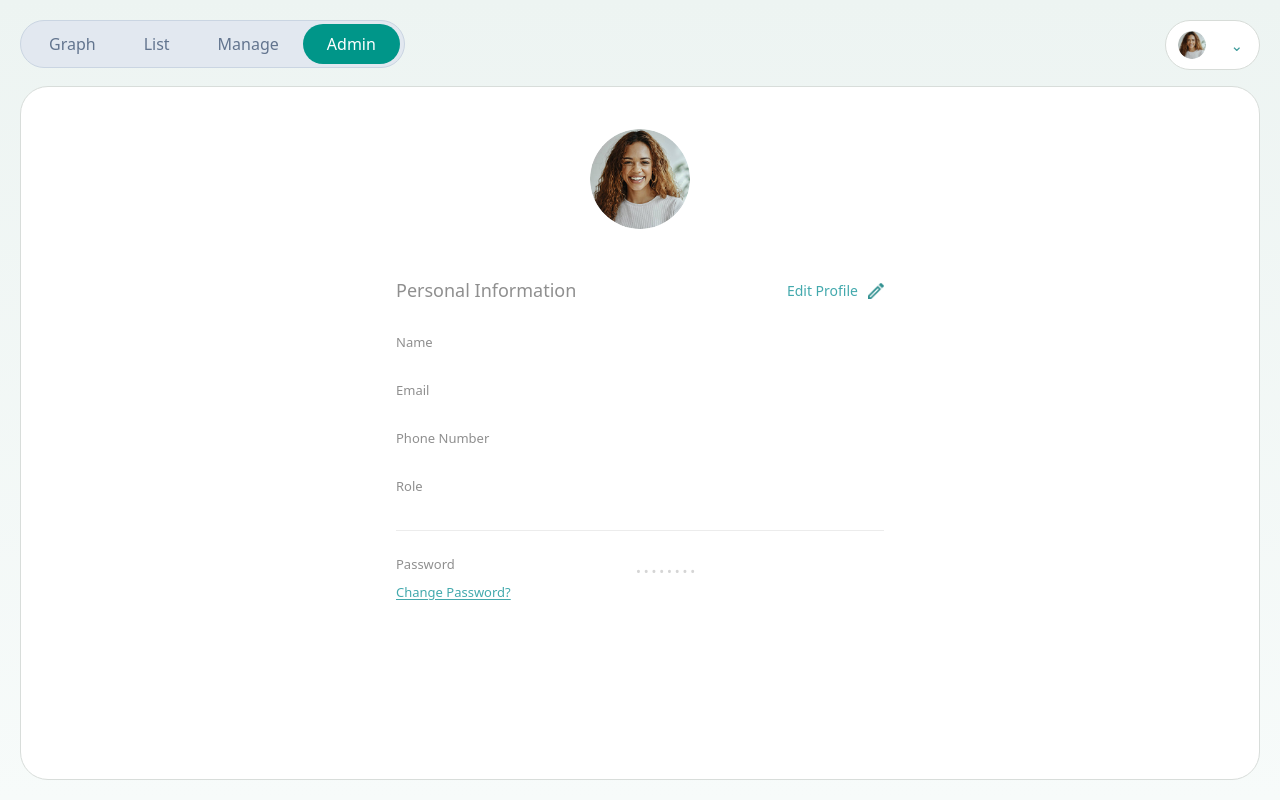
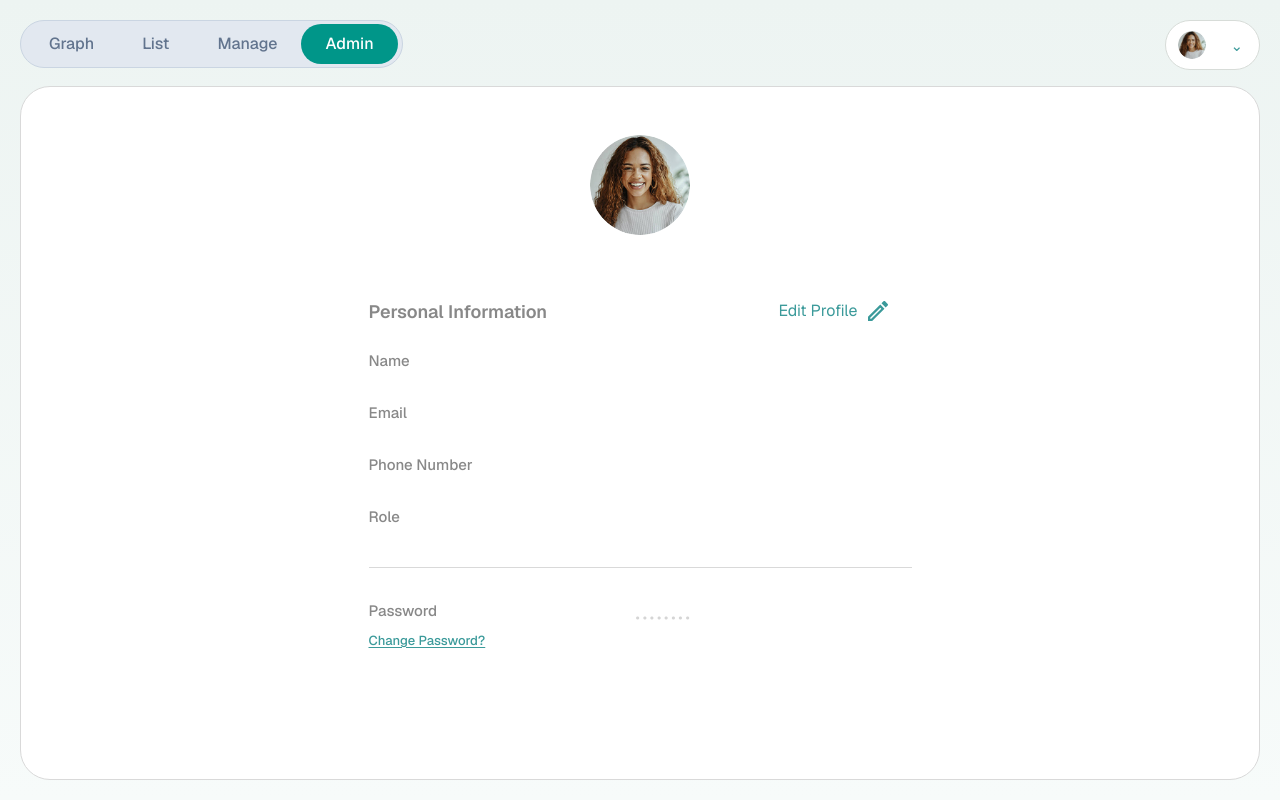
Before and after one commit to TritonSE/David-Brower-Center, a Next.js app in the folder frontend/: page /profile in a window 1280 px wide. Built offline with nearby package versions, Linux system fonts and the light colour scheme; no server answers.

Commit message:
Profile page fixes

```diff
--- a/frontend/src/app/profile/AdminProfile.css
+++ b/frontend/src/app/profile/AdminProfile.css
@@ -9,7 +9,7 @@
  */
 .page {
   position: relative;
-  font-family: system-ui, sans-serif;
+  font-family: "Proxima Nova", var(--font-geist-sans), "Helvetica Neue", Arial, sans-serif;
   display: flex;
   flex-direction: column;
   flex: 1;
@@ -174,8 +174,8 @@ body:has(main > .page) {
 }
 
 .profile-card {
-  border: 1px solid #d8ddda;
-  border-radius: 28px;
+  border: 1px solid #d9d9d9;
+  border-radius: 30px;
   background: #ffffff;
   box-shadow: 0 1px 0 rgba(255, 255, 255, 0.85) inset;
   flex: 1;
@@ -183,17 +183,21 @@ body:has(main > .page) {
 }
 
 .profile-card-inner {
-  width: min(100%, 860px);
+  width: 100%;
   margin: 0 auto;
-  padding: 42px 28px 36px;
+  padding: 48px 72px;
+  box-sizing: border-box;
+  display: flex;
+  flex-direction: column;
+  align-items: center;
 }
 
 .profile-hero {
   display: flex;
   flex-direction: column;
   align-items: center;
-  gap: 14px;
-  margin-bottom: 30px;
+  gap: 24px;
+  margin-bottom: 32px;
   text-align: center;
 }
 
@@ -215,12 +219,12 @@ body:has(main > .page) {
   width: 40px;
   height: 40px;
   border-radius: 999px;
-  background: #43a9ad;
+  background: #3b9a9a;
   border: 4px solid #ffffff;
   display: inline-flex;
   align-items: center;
   justify-content: center;
-  box-shadow: 0 10px 20px rgba(67, 169, 173, 0.2);
+  box-shadow: 0 10px 20px rgba(59, 154, 154, 0.2);
   padding: 0;
   cursor: pointer;
 }
@@ -231,16 +235,15 @@ body:has(main > .page) {
 
 .profile-text h1 {
   margin: 0;
-  font-size: 22px;
+  font-size: 24px;
   font-weight: 400;
-  color: #1d1d1d;
-  letter-spacing: -0.02em;
+  color: #000000;
 }
 
 .role-text {
   margin: 4px 0 0;
-  color: #43a9ad;
-  font-size: 13px;
+  color: #3b9a9a;
+  font-size: 16px;
   font-weight: 400;
 }
 
@@ -296,12 +299,12 @@ body:has(main > .page) {
 .skeleton-hero-name {
   width: 180px;
   max-width: 100%;
-  height: 22px;
+  height: 24px;
 }
 
 .skeleton-hero-role {
   width: 90px;
-  height: 13px;
+  height: 16px;
   margin-top: 8px;
 }
 
@@ -312,7 +315,8 @@ body:has(main > .page) {
 }
 
 .profile-section {
-  width: min(100%, 780px);
+  width: 543px;
+  max-width: 100%;
   margin: 0 auto;
 }
 
@@ -320,91 +324,86 @@ body:has(main > .page) {
   display: flex;
   align-items: center;
   justify-content: space-between;
-  width: 488px;
-  max-width: 100%;
-  margin: 0 auto 22px;
+  width: 100%;
+  margin: 0 0 16px;
   gap: 24px;
 }
 
 .section-title {
   margin: 0;
-  color: #8f8f8f;
+  color: #888888;
   font-size: 18px;
-  font-weight: 400;
+  font-weight: 600;
 }
 
 .edit-inline-btn {
   display: inline-flex;
   align-items: center;
   gap: 10px;
-  padding: 0;
+  padding: 4px 24px;
   border: 0;
+  border-radius: 100px;
   background: none;
-  color: #43a9ad;
-  font-size: 14px;
+  color: #3b9a9a;
+  font-size: 16px;
   font-weight: 400;
+  cursor: pointer;
 }
 
 .edit-inline-btn img {
-  width: 16px;
-  height: 16px;
-}
-
-.edit-inline-icon {
-  filter: brightness(0) saturate(100%) invert(50%) sepia(33%) saturate(709%) hue-rotate(131deg)
-    brightness(92%) contrast(90%);
+  width: 20px;
+  height: 20px;
 }
 
 .details-grid {
   display: flex;
   flex-direction: column;
-  gap: 14px;
+  gap: 16px;
 }
 
 .detail-row {
   display: grid;
-  grid-template-columns: 200px 260px;
-  justify-content: center;
+  grid-template-columns: 223px 288px;
   align-items: center;
-  column-gap: 28px;
+  column-gap: 32px;
 }
 
 .detail-label,
 .field-label {
-  color: #8f8f8f;
-  font-size: 13px;
-  font-weight: 400;
+  color: #888888;
+  font-size: 15px;
+  font-weight: 500;
 }
 
 .detail-value {
   width: 100%;
-  max-width: 260px;
-  min-height: 34px;
+  height: 36px;
   padding: 0 12px;
   box-sizing: border-box;
   display: inline-flex;
   align-items: center;
-  color: #9a9a9a;
-  font-size: 13px;
-  font-weight: 400;
+  color: #909090;
+  font-size: 15px;
+  font-weight: 500;
 }
 
 .input {
   width: 100%;
-  max-width: 260px;
-  height: 34px;
+  height: 36px;
   padding: 0 12px;
-  border: 1px solid #dddddd;
-  border-radius: 6px;
+  border: 1px solid #d9d9d9;
+  border-radius: 4px;
   outline: none;
-  font-size: 13px;
+  font-size: 15px;
+  font-weight: 500;
   color: #5e5e5e;
   background: #ffffff;
+  box-sizing: border-box;
 }
 
 .input:focus {
-  border-color: #43a9ad;
-  box-shadow: 0 0 0 1px rgba(67, 169, 173, 0.2);
+  border-color: #3b9a9a;
+  box-shadow: 0 0 0 1px rgba(59, 154, 154, 0.2);
 }
 
 .input-readonly {
@@ -414,17 +413,15 @@ body:has(main > .page) {
 
 .section-divider {
   height: 1px;
-  width: 488px;
-  max-width: 100%;
-  margin: 26px auto 24px;
-  background: #ececec;
+  width: 100%;
+  margin: 32px 0;
+  background: #d9d9d9;
 }
 
 .password-row {
   display: grid;
-  grid-template-columns: 200px 260px;
-  justify-content: center;
-  column-gap: 28px;
+  grid-template-columns: 223px 288px;
+  column-gap: 32px;
   align-items: start;
 }
 
@@ -440,16 +437,17 @@ body:has(main > .page) {
   padding: 0;
   border: 0;
   background: none;
-  color: #43a9ad;
+  color: #3b9a9a;
   font-size: 13px;
+  font-weight: 500;
+  cursor: pointer;
   text-decoration: underline;
   text-underline-offset: 2px;
 }
 
 .password-text {
   width: 100%;
-  max-width: 260px;
-  min-height: 34px;
+  height: 36px;
   padding: 0 12px;
   box-sizing: border-box;
   display: inline-flex;
@@ -461,10 +459,9 @@ body:has(main > .page) {
 
 .password-input-shell {
   width: 100%;
-  max-width: 260px;
-  height: 34px;
-  border: 1px solid #dddddd;
-  border-radius: 6px;
+  height: 36px;
+  border: 1px solid #d9d9d9;
+  border-radius: 4px;
   display: flex;
   align-items: center;
   padding: 0 12px;
@@ -478,19 +475,17 @@ body:has(main > .page) {
 }
 
 .form-error {
-  width: 488px;
-  max-width: 100%;
-  margin: 14px auto 0;
+  width: 100%;
+  margin: 14px 0 0;
   color: #d54848;
   font-size: 13px;
 }
 
 .profile-actions {
   display: flex;
-  width: 488px;
-  max-width: 100%;
+  width: 100%;
   justify-content: flex-end;
-  margin: 28px auto 0;
+  margin: 32px 0 0;
 }
 
 .save-btn,
@@ -500,7 +495,7 @@ body:has(main > .page) {
   padding: 0 24px;
   border: 0;
   border-radius: 999px;
-  background: #43a9ad;
+  background: #3b9a9a;
   color: #ffffff;
   display: inline-flex;
   align-items: center;
@@ -689,7 +684,7 @@ body:has(main > .page) {
   height: 20px;
   border: 0;
   border-radius: 999px;
-  background: #43a9ad;
+  background: #3b9a9a;
   color: #ffffff;
   display: inline-flex;
   align-items: center;
@@ -701,7 +696,7 @@ body:has(main > .page) {
 
 .photo-zoom-slider {
   flex: 1;
-  accent-color: #43a9ad;
+  accent-color: #3b9a9a;
 }
 
 .photo-zoom-value {
@@ -739,7 +734,7 @@ body:has(main > .page) {
   width: 68px;
   height: 68px;
   border-radius: 999px;
-  background: #43a9ad;
+  background: #3b9a9a;
   color: #ffffff;
   display: flex;
   align-items: center;
--- a/frontend/src/app/profile/page.tsx
+++ b/frontend/src/app/profile/page.tsx
@@ -842,11 +842,10 @@ export default function AdminProfile() {
                 <button type="button" className="edit-inline-btn" onClick={startEditing}>
                   <span>Edit Profile</span>
                   <Image
-                    src="/AdminProfilePngs/Vector.png"
+                    src="/AdminProfilePngs/mdi-pencil-outline.svg"
                     alt=""
-                    width={16}
-                    height={16}
-                    className="edit-inline-icon"
+                    width={20}
+                    height={20}
                   />
                 </button>
               )}
```
Also changed, not shown: frontend/public/AdminProfilePngs/mdi-pencil-outline.svg (added).
